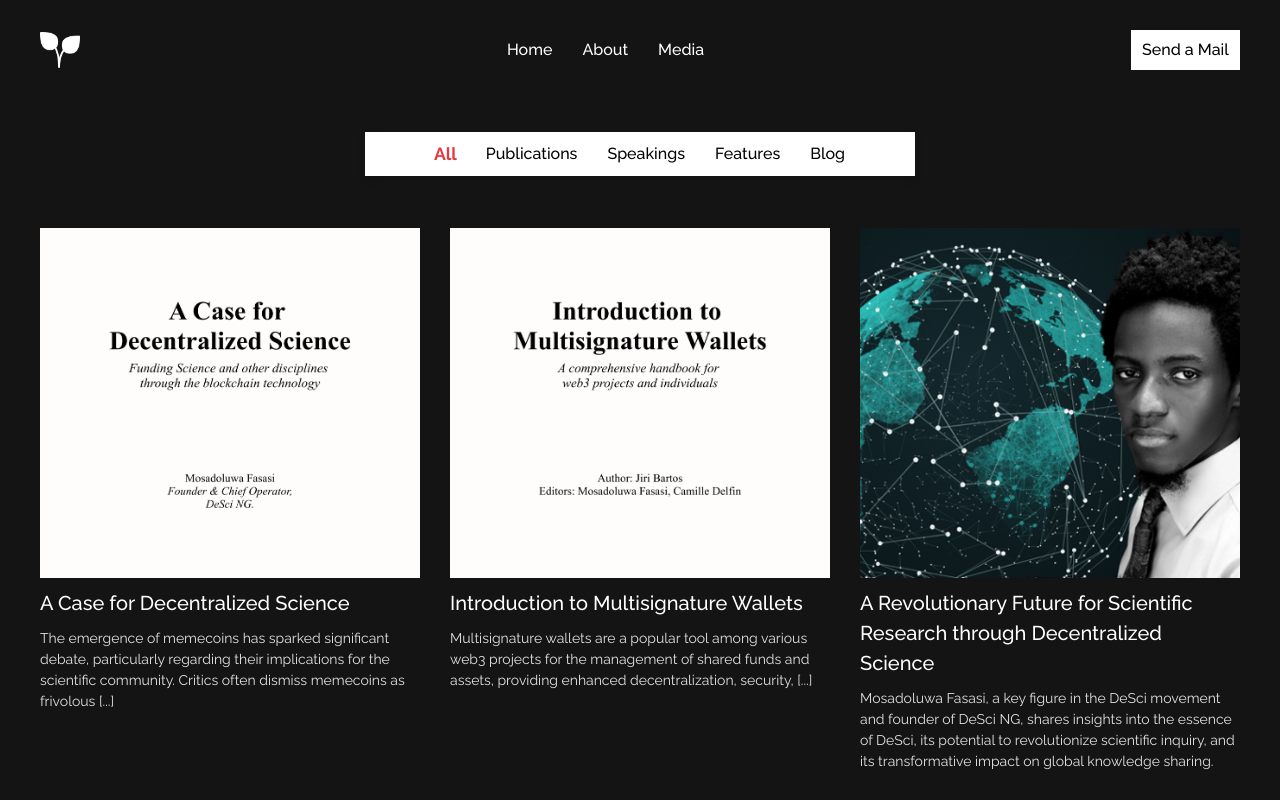
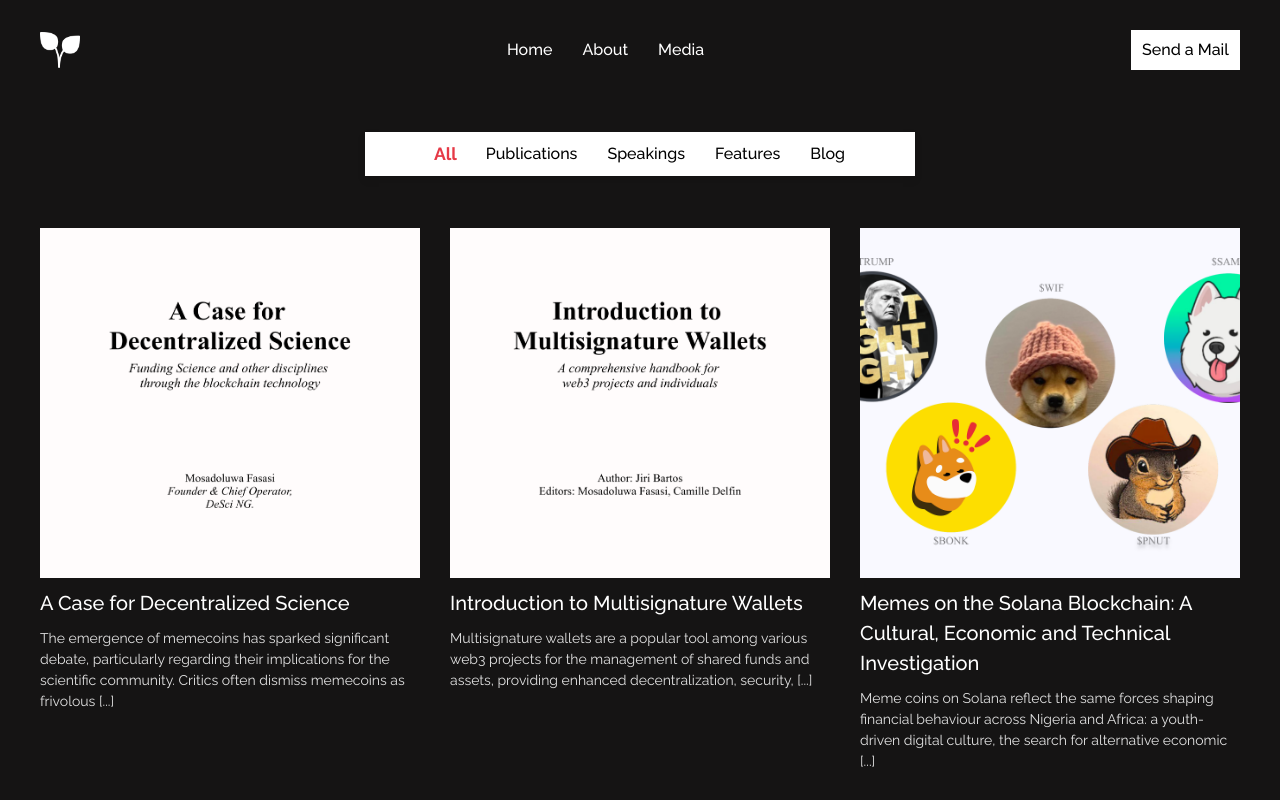
Before and after one commit to Mosamorphing/website, a React (Vite) app: page /media in a window 1280 px wide. Shown: the top 800 px of the page. Built offline with nearby package versions, Linux system fonts and the light colour scheme.

Commit message:
adds new paper

```diff
--- a/src/components/Media/Media.jsx
+++ b/src/components/Media/Media.jsx
@@ -23,6 +23,7 @@
 import squareCover from "../../../public/squareCover.png";
 import olhenry from "../../../public/olhenry.jpeg";
 import coordination from "../../../public/coordination.jpeg";
+import memetics from "../../../public/memetics.png";
 import Footer from "../Footer";
 
 const Media = () => {
@@ -48,6 +49,14 @@
         "Multisignature wallets are a popular tool among various web3 projects for the management of shared funds and assets, providing enhanced decentralization, security, [...]",
        image: multi,
       link: "https://github.com/bartosjiri/multisig-signer-incentives/tree/main/outcomes/document#introduction-to-multisignature-wallets",
+      category: "Publications",
+    },
+                {
+      title: "Memes on the Solana Blockchain: A Cultural, Economic and Technical Investigation",
+      description:
+        "Meme coins on Solana reflect the same forces shaping financial behaviour across Nigeria and Africa: a youth-driven digital culture, the search for alternative economic [...]",
+       image: memetics,
+      link: "https://desci.ng/paper/memes-on-the-solana-blockchain-a-cultural-economic-and-technical-investigation",
       category: "Publications",
     },
     {
```
Also changed, not shown: public/memetics.png (added).
